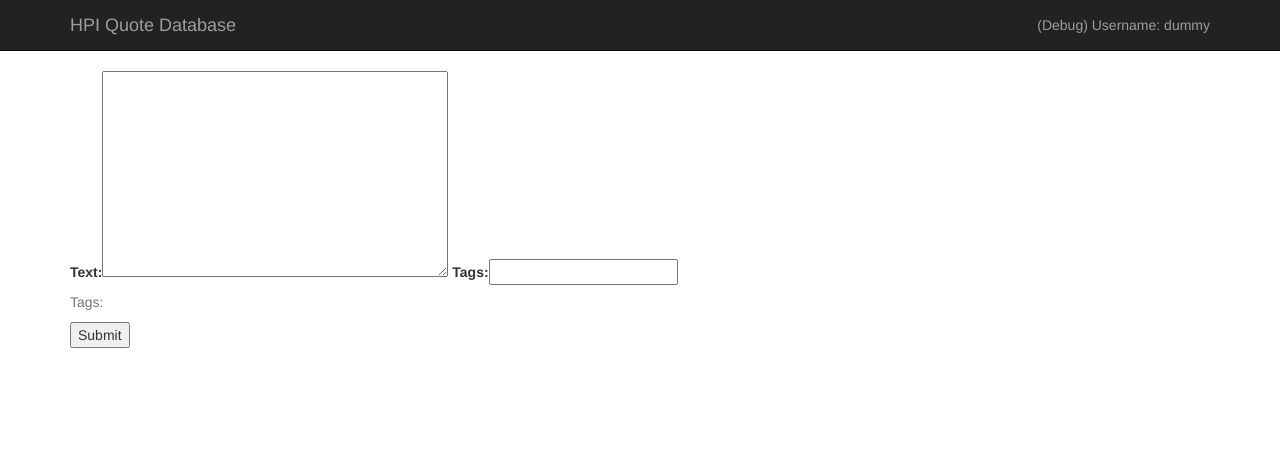
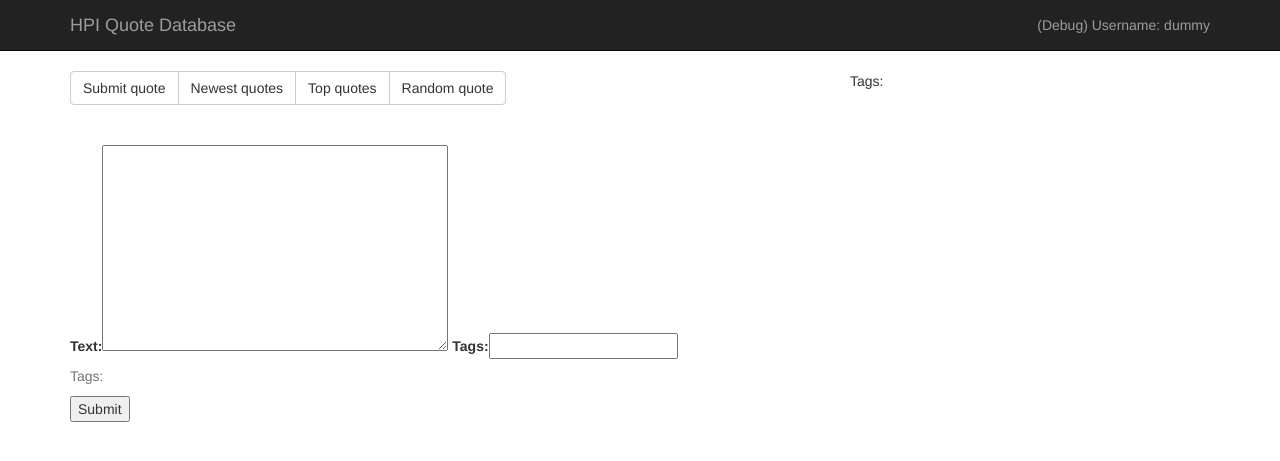
Before and after one commit to m0r13/hpi-quotedb, a Django app: template hpi_quotedb/quotedb/templates/quote/submit.html in a window 1280 px wide. Shown: the top 461 px of the page. Run offline with Django 3.2, Linux system fonts and the light colour scheme; the template is opened without the code that fills it: values that come from a table or form of the project are taken from there, others are empty; parts of the project's set-up code (start-up, migrations or seed data) failed here and were passed over; some libraries are stand-ins or nearby versions.

Commit message:
Moved navigation to base template.

```diff
--- a/hpi_quotedb/quotedb/context_processors.py
+++ b/hpi_quotedb/quotedb/context_processors.py
@@ -1,6 +1,7 @@
 from django.conf import settings
 
 from .util import get_username
+from .models import Tag
 
 def quotedb_settings(request):
     d = {}
@@ -10,3 +11,6 @@ def quotedb_settings(request):
     if settings.QUOTEDB_DEBUG_USERNAME:
         d["QUOTEDB_USER"] = get_username(request)
     return d
+
+def quotedb_tagcloud(request):
+    return dict(tagcloud=Tag.get_tag_cloud())
--- a/hpi_quotedb/quotedb/templates/base.html
+++ b/hpi_quotedb/quotedb/templates/base.html
@@ -59,17 +59,36 @@
     </nav>
 
     <div class="container">
+        <div class="row">
+            <div class="col-md-8">
+                <div class="btn-toolbar" role="toolbar">
+                    <div class="btn-group" role="group">
+                        <a href="{% url "quotedb:submit_quote" %}" role="button" class="btn btn-default">Submit quote</a>
+                        <a href="{% url "quotedb:quotes" order="newest" %}" role="button" class="btn btn-default">Newest quotes</a>
+                        <a href="{% url "quotedb:quotes" order="top" %}" role="button" class="btn btn-default">Top quotes</a>
+                        <a href="{% url "quotedb:random_quote" %}" role="button" class="btn btn-default">Random quote</a>
+                    </div>
+                </div>
+            </div>
 
-      {% for message in messages %}
-        <div class="alert alert-{{ message.tags }}">{{ message }}</div>
-      {% endfor %}
+            <div class="col-md-4">
+                Tags:
+                {% for tag, count in tagcloud %}
+                    <a href="{{ tag.get_absolute_url }}">#{{ tag.name }} ({{ count }})</a>{% if not forloop.last %},{% endif %}
+                {% endfor %}
+            </div>
+        </div>
 
-      {% block content %}
-      <div class="starter-template">
-        <h1>Bootstrap starter template</h1>
-        <p class="lead">Use this document as a way to quickly start any new project.<br> All you get is this text and a mostly barebones HTML document.</p>
-      </div>
-      {% endblock %}
+        <div class="row">
+            <div class="col-md-8" style="padding-top: 40px">
+                {% for message in messages %}
+                    <div class="alert alert-{{ message.tags }}">{{ message }}</div>
+                {% endfor %}
+
+                {% block content %}
+                {% endblock %}
+            </div>
+        </div>
 
     </div><!-- /.container -->
 
--- a/hpi_quotedb/quotedb/templates/quote/submit.html
+++ b/hpi_quotedb/quotedb/templates/quote/submit.html
@@ -47,7 +47,7 @@ window.addEventListener("load", function() {
     {{ form|bootstrap }}
     <span class="help-block">
         Tags:
-        {% for tag, count in tag_cloud %}
+        {% for tag, count in tagcloud %}
             <a class="tag-helper" href="#" data-tag="{{ tag.name }}">#{{ tag.name }} ({{ count }})</a>{% if not forloop.last %},{% endif %}
         {% endfor %}
 
--- a/hpi_quotedb/quotedb/views.py
+++ b/hpi_quotedb/quotedb/views.py
@@ -49,7 +49,7 @@ def submit_quote(request):
             return redirect("quotedb:quotes", order="newest")
     else:
         form = QuoteForm()
-    context = {"form" : form, "tag_cloud" : Tag.get_tag_cloud()}
+    context = {"form" : form}
     return render(request, "quote/submit.html", context)
 
 def vote_quote(request, pk, vote):
@@ -65,13 +65,13 @@ def vote_quote(request, pk, vote):
     return redirect(request.GET.get("return"))
 
 def single_quote(request, pk):
-    context = {"quote" : get_object_or_404(Quote, visible=True, pk=pk).process_voted(request), "tag_cloud" : Tag.get_tag_cloud()}
+    context = {"quote" : get_object_or_404(Quote, visible=True, pk=pk).process_voted(request)}
     return render(request, "quotes/quotes.html", context)
 
 def random_quote(request):
     count = Quote.objects.all().filter(visible=True).count()
     quote = Quote.objects.filter(visible=True).all()[random.randint(0, count - 1)].process_voted(request)
-    context = {"title" : "Random quote", "quote" : quote, "tag_cloud" : Tag.get_tag_cloud()}
+    context = {"title" : "Random quote", "quote" : quote}
     return render(request, "quotes/quotes.html", context)
 
 def show_quotes(request, redirect_if_invalid, title, quote_list):
@@ -88,7 +88,7 @@ def show_quotes(request, redirect_if_invalid, title, quote_list):
         response = redirect_if_invalid
         response["Location"] += "?page=%d" % paginator.num_pages
         return response
-    context = {"title" : title, "quotes" : quotes, "tag_cloud" : Tag.get_tag_cloud()}
+    context = {"title" : title, "quotes" : quotes}
     return render(request, "quotes/quotes.html", context)
 
 def quotes(request, order="newest"):
--- a/hpi_quotedb/settings/development.py
+++ b/hpi_quotedb/settings/development.py
@@ -72,6 +72,7 @@ TEMPLATES = [
                 'django.contrib.auth.context_processors.auth',
                 'django.contrib.messages.context_processors.messages',
                 'hpi_quotedb.quotedb.context_processors.quotedb_settings',
+                'hpi_quotedb.quotedb.context_processors.quotedb_tagcloud',
             ],
         },
     },
```
Also changed, not shown: hpi_quotedb/quotedb/templates/quotes/quotes.html (+1 -20 lines).
